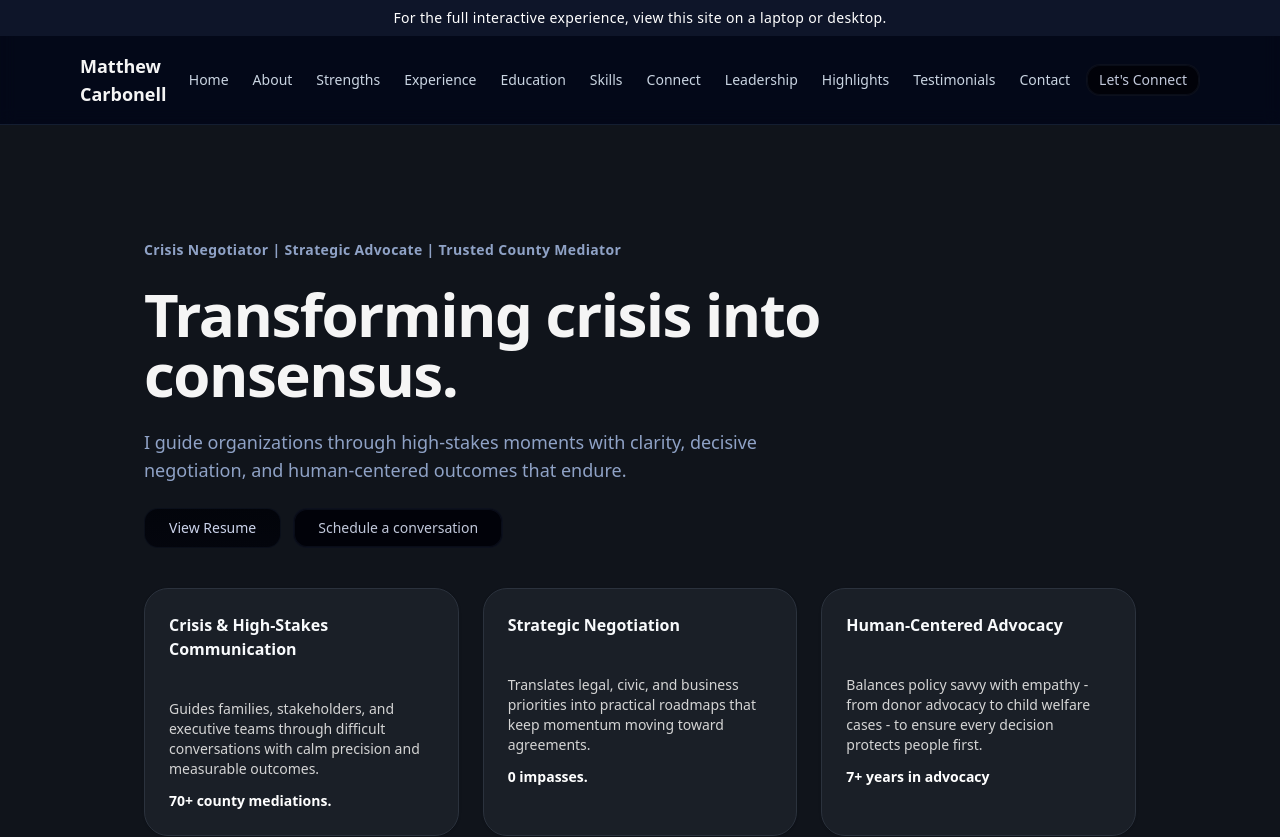
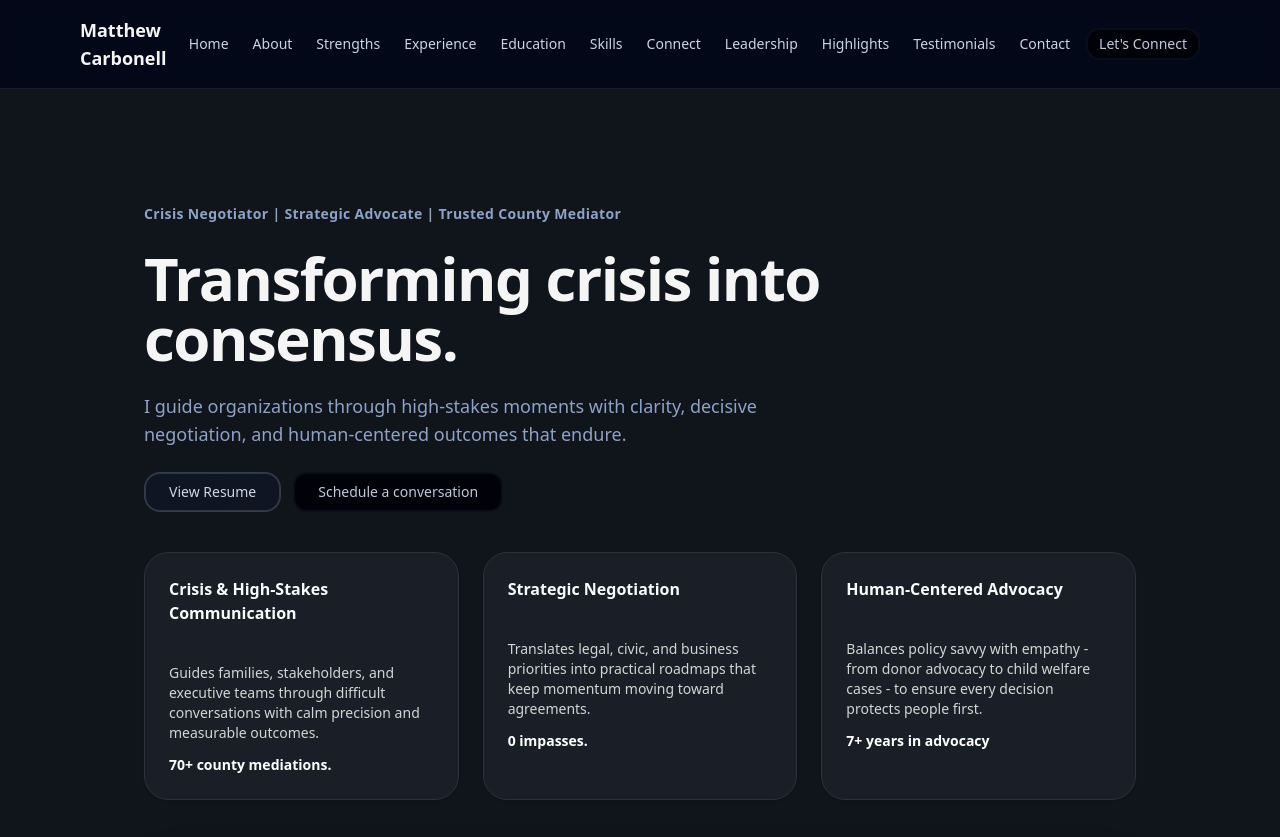
Before and after one commit to MatthewJamesCarbonell/my-website, a Next.js app: page / in a window 1280 px wide. Shown: the top 837 px of the page. Built offline with nearby package versions, Linux system fonts and the light colour scheme.

Commit message:
Polish header and glassy resume CTA

```diff
--- a/app/globals.css
+++ b/app/globals.css
@@ -132,25 +132,54 @@
 
 .btn-resume {
   position: relative;
-  border-radius: 0.875rem;
-  border: 1px solid rgba(10, 14, 24, 0.85) !important;
-  background: linear-gradient(185deg, rgba(3, 5, 12, 0.98), rgba(4, 6, 14, 0.96)) !important;
-  color: rgba(214, 222, 247, 0.95) !important;
-  transition: transform 0.24s ease, box-shadow 0.24s ease, background 0.3s ease;
-  box-shadow: 0 26px 60px -28px rgba(3, 5, 12, 0.95);
+  border-radius: 1rem;
+  border: 1px solid rgba(100, 116, 139, 0.25) !important;
+  background: linear-gradient(170deg, rgba(255, 255, 255, 0.12), rgba(148, 163, 184, 0.08)) !important;
+  color: rgba(15, 23, 42, 0.92) !important;
+  backdrop-filter: blur(22px);
+  -webkit-backdrop-filter: blur(22px);
+  transition: transform 0.3s ease, box-shadow 0.3s ease, background 0.35s ease, border-color 0.35s ease,
+    color 0.35s ease;
+  box-shadow: inset 0 0 0 1px rgba(255, 255, 255, 0.22), 0 18px 38px -24px rgba(15, 23, 42, 0.35);
 }
 
 .dark .btn-resume {
-  border-color: rgba(12, 16, 28, 0.88) !important;
-  background: linear-gradient(187deg, rgba(2, 4, 10, 0.99), rgba(4, 6, 14, 0.97)) !important;
-  box-shadow: 0 30px 68px -28px rgba(2, 4, 10, 0.9);
+  border-color: rgba(148, 163, 184, 0.28) !important;
+  color: rgba(226, 232, 240, 0.92) !important;
+  background: linear-gradient(170deg, rgba(15, 23, 42, 0.65), rgba(15, 23, 42, 0.42)) !important;
+  box-shadow: inset 0 0 0 1px rgba(148, 163, 184, 0.24), 0 18px 44px -26px rgba(2, 6, 23, 0.6);
+}
+
+.btn-resume::before {
+  content: "";
+  position: absolute;
+  inset: 0;
+  border-radius: inherit;
+  background: radial-gradient(circle at 50% 120%, rgba(59, 130, 246, 0.0), rgba(59, 130, 246, 0.32));
+  opacity: 0;
+  transition: opacity 0.35s ease;
+  z-index: -1;
 }
 
 .btn-resume:hover,
 .btn-resume:focus-visible {
-  transform: translateY(-1px);
-  box-shadow: 0 34px 76px -28px rgba(70, 126, 255, 0.5);
-  background: linear-gradient(189deg, rgba(9, 16, 32, 0.98), rgba(12, 20, 40, 0.95)) !important;
+  transform: translateY(-2px);
+  border-color: rgba(59, 130, 246, 0.85) !important;
+  color: rgba(15, 23, 42, 0.98) !important;
+  background: linear-gradient(175deg, rgba(255, 255, 255, 0.35), rgba(59, 130, 246, 0.45)) !important;
+  box-shadow: 0 0 22px rgba(56, 189, 248, 0.35), 0 0 38px rgba(59, 130, 246, 0.45), 0 28px 68px -24px rgba(37, 99, 235, 0.45);
+}
+
+.dark .btn-resume:hover,
+.dark .btn-resume:focus-visible {
+  color: rgba(233, 244, 255, 0.95) !important;
+  background: linear-gradient(175deg, rgba(30, 41, 59, 0.75), rgba(56, 189, 248, 0.32)) !important;
+  box-shadow: 0 0 25px rgba(56, 189, 248, 0.4), 0 0 45px rgba(59, 130, 246, 0.45), 0 30px 70px -24px rgba(2, 132, 199, 0.5);
+}
+
+.btn-resume:hover::before,
+.btn-resume:focus-visible::before {
+  opacity: 1;
 }
 
 .btn-conversation {
--- a/app/page.tsx
+++ b/app/page.tsx
@@ -400,11 +400,6 @@ export default function LandingPage() {
   return (
     <div className="min-h-screen bg-gradient-to-b from-slate-100 via-white to-slate-50 text-slate-900 dark:from-[#10141b] dark:via-[#10141b] dark:to-[#10141b] dark:text-neutral-100">
       <header className="sticky top-0 z-40 border-b border-slate-200/60 bg-white/90 backdrop-blur dark:border-slate-800/70 dark:bg-slate-950/85">
-        <div className="bg-slate-900/95 text-xs font-medium tracking-wide text-white sm:text-sm">
-          <p className="mx-auto max-w-6xl px-4 py-2 text-center">
-            For the full interactive experience, view this site on a laptop or desktop.
-          </p>
-        </div>
         <div className="mx-auto flex max-w-6xl items-center justify-between px-4 py-4">
           <Link href="#hero" className="text-lg font-semibold">
             Matthew Carbonell
```
